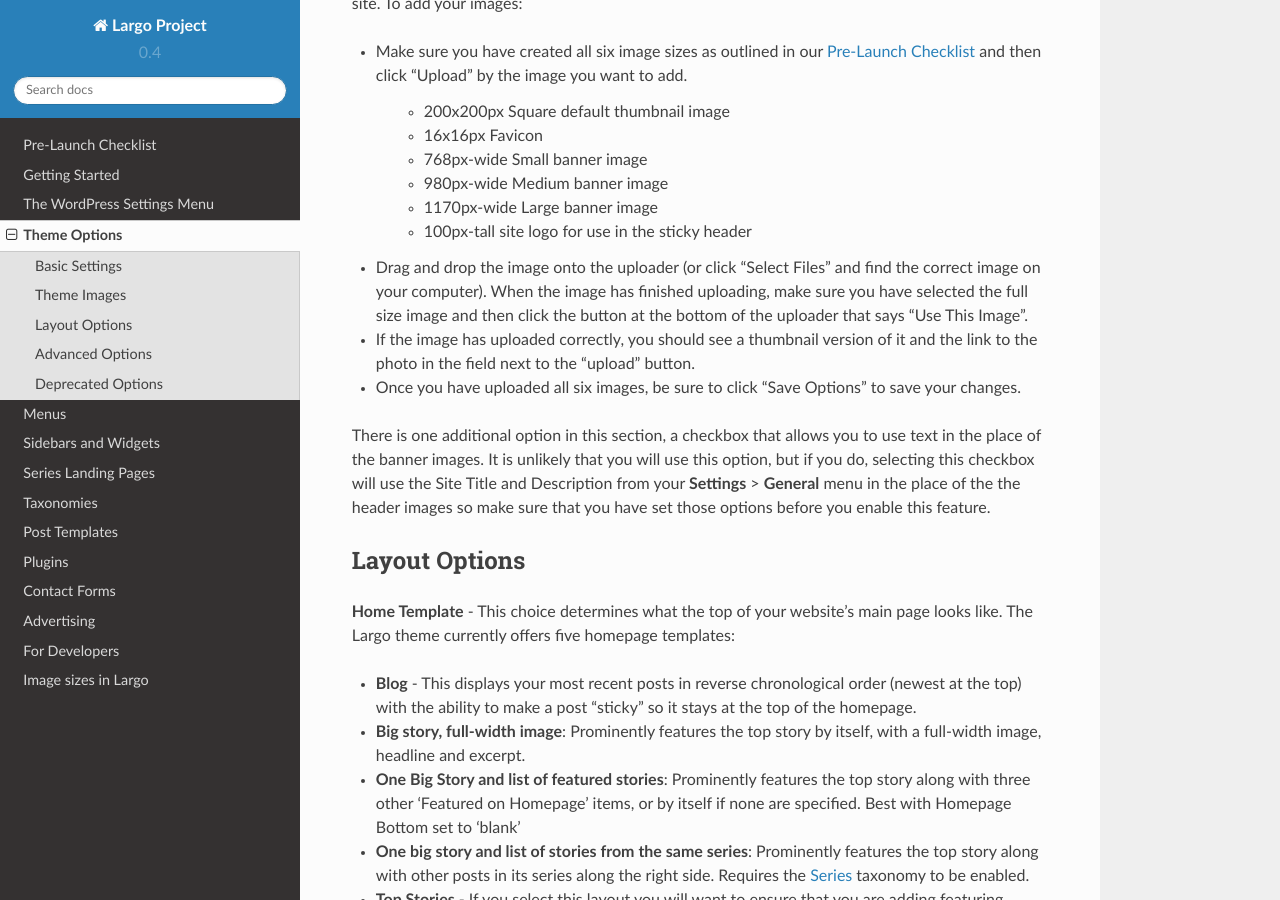
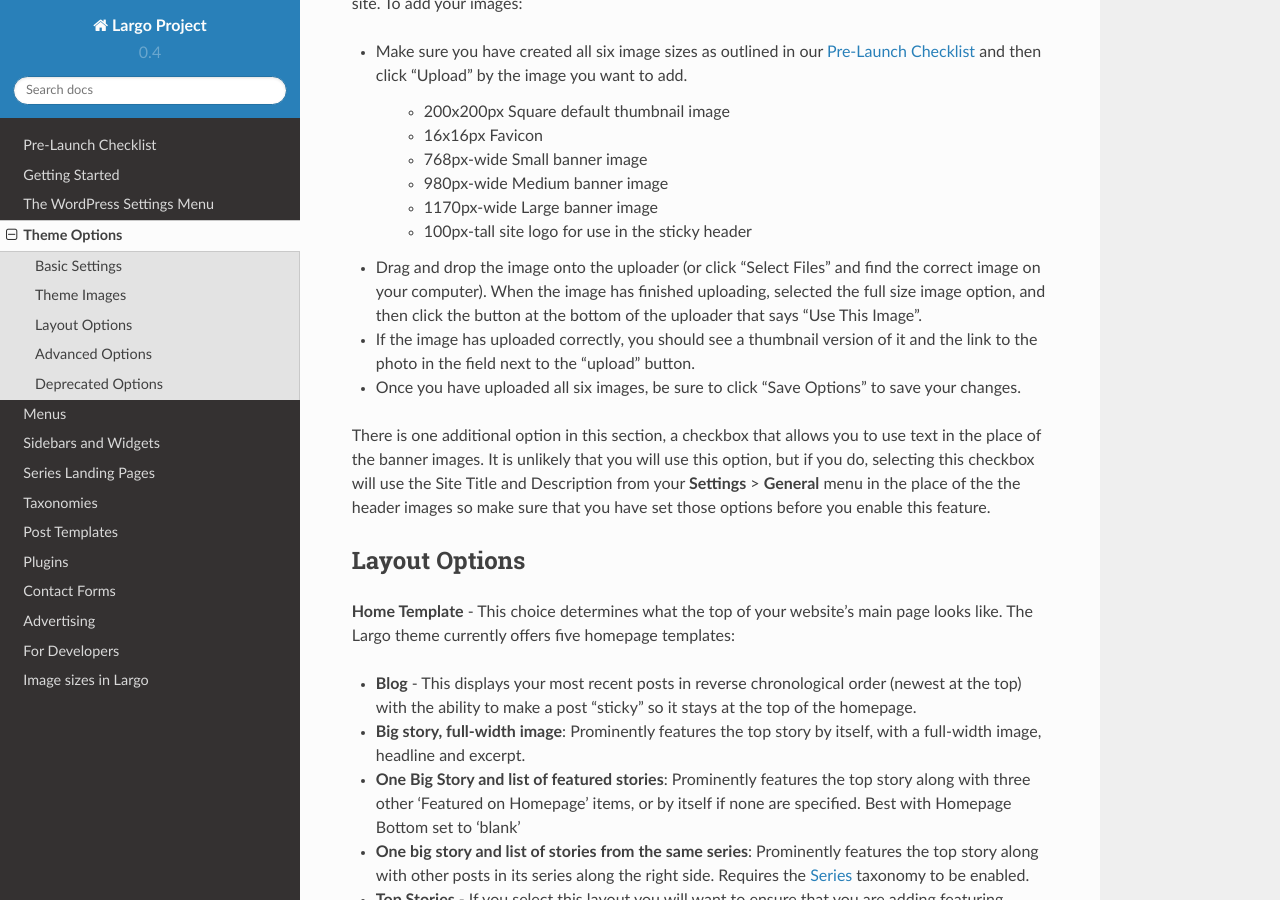
Before and after one commit to argoproject/Argo, a Sphinx documentation site: the page built from docs/users/themeoptions.rst, in a window 1280 px wide and 900 px high, scrolled down 2033 px. Built offline with Sphinx 7.4.7 and the Read the Docs theme 2.0.0, drawn with Linux system fonts in a browser that asks for light colours.

Commit message:
clarity on how to do the full-size image

```diff
--- a/docs/users/themeoptions.rst
+++ b/docs/users/themeoptions.rst
@@ -54,7 +54,7 @@
 	- 1170px-wide Large banner image
 	- 100px-tall site logo for use in the sticky header
 
-- Drag and drop the image onto the uploader (or click "Select Files" and find the correct image on your computer). When the image has finished uploading, make sure you have selected the full size image and then click the button at the bottom of the uploader that says "Use This Image".
+- Drag and drop the image onto the uploader (or click "Select Files" and find the correct image on your computer). When the image has finished uploading, selected the full size image option, and then click the button at the bottom of the uploader that says "Use This Image".
 
 - If the image has uploaded correctly, you should see a thumbnail version of it and the link to the photo in the field next to the "upload" button.
 
```
